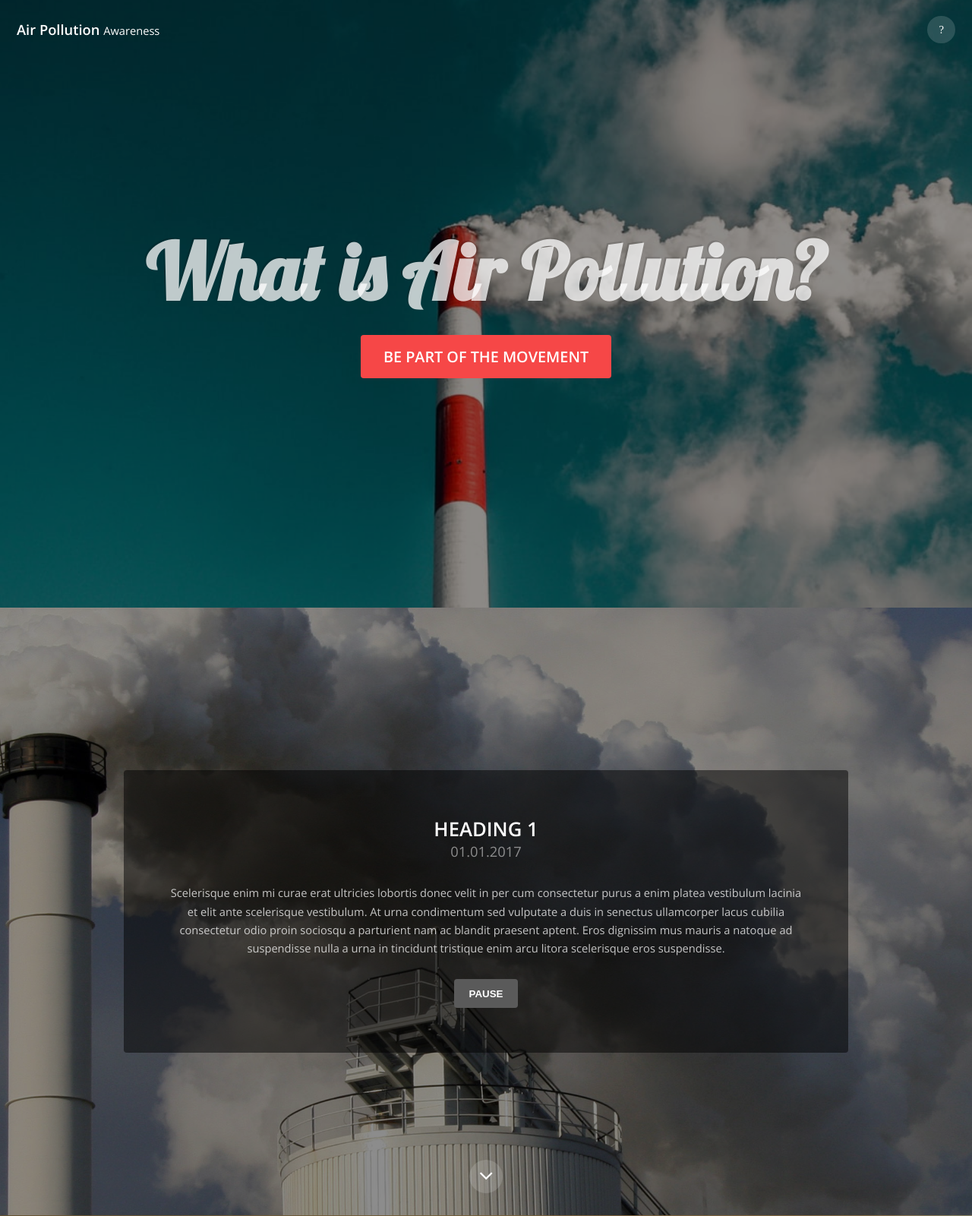
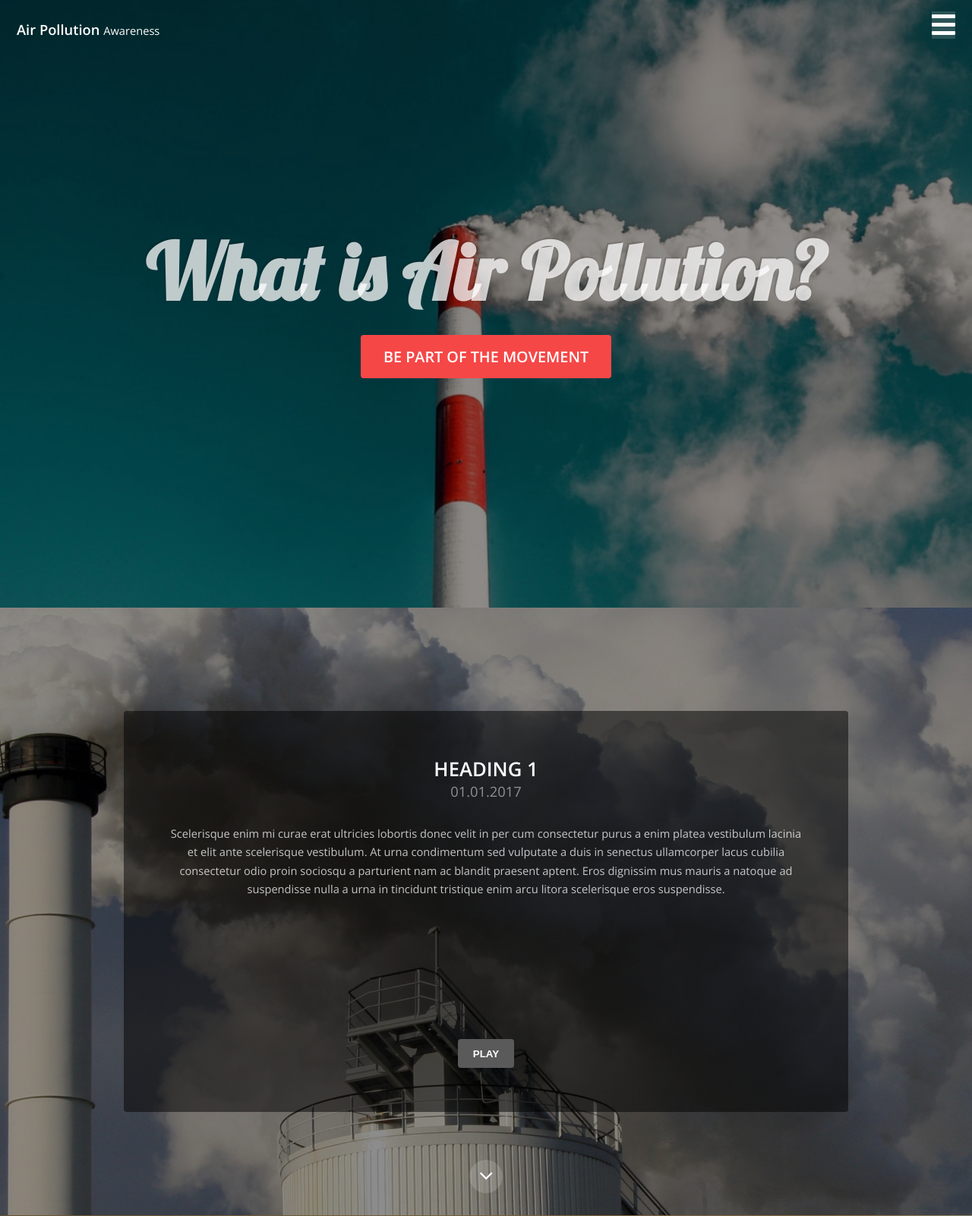
Before and after one commit to KondwaniMarkGerman/site, a PHP site: page / in a window 1280 px wide. Shown: the top 1601 px of the page at 76% size. Run offline with PHP 8.4, Linux system fonts and the light colour scheme; grey boxes are pictures that could not be loaded.

Commit message:
made changes to the index.php and added a new vidoe Wixoog as a contigensy for other browers, now the video play and can pause and play

```diff
--- a/assets/css/main.css
+++ b/assets/css/main.css
@@ -3385,16 +3385,16 @@
 				text-decoration: none;
 				-webkit-tap-highlight-color: transparent;
 				background: rgba(255, 255, 255, 0.15);
-				border-radius: 100%;
+				border-radius: 0%;
 				height: 2.5em;
-				width: 2.5em;
+				width: 2.1em;
 				line-height: 2.5em;
 				color: #FFF;
 				text-align: center;
 			}
 
 				#header > a[href="#menu"]:before {
-					content: "?";
+					content:url(../../images/bars.svg);
 					-moz-osx-font-smoothing: grayscale;
 					-webkit-font-smoothing: antialiased;
 					font-family: FontAwesome;
@@ -3534,11 +3534,11 @@
 			text-align: right;
 			top: 0;
 			vertical-align: middle;
-			width: 7em;
+			width: 3em;
 		}
 
 			#menu .close:before {
-				content: "?";
+				content:url(../../images/bars.svg);
 				-moz-osx-font-smoothing: grayscale;
 				-webkit-font-smoothing: antialiased;
 				font-family: FontAwesome;
--- a/index.php
+++ b/index.php
@@ -37,20 +37,23 @@
 			}
 
 			<!-- background video -->
-			var video = document.getElementById("myVideo");
+
 			var button = document.getElementById("myBtn");
 
 			function myFunction2(){
 
-				if(video.paused){
 
-					video.play();
-					btn.innerHTML = "Pause";
-				} else {
-					video.paused();
-					btn.innerHTML ="Play";
+                if($("#myBtn").text()== "play")
+                {
+                    $("#myBtn").text("Pause");
+                    document.getElementById("myVideo").play();
 
-				}
+
+                }else if($("#myBtn").text()== "Pause")
+                {
+                    $("#myBtn").text("play");
+                    document.getElementById("myVideo").pause();
+            }
 
 			}
 
@@ -103,13 +106,9 @@
 			</section>
 
 		<!-- One -->
-			<section id="one" class="wrapper post bg-img" data-bg="6.jpg"
+			<section id="one" class="wrapper post bg-img" data-bg="6.jpg">
 
-			<video autoplay muted loop id="myVideo">
 
-			 <source src="video/wix.mp4" type="video/mp4">
-
-			</video>
 				<div class="inner">
 					<article class="box">
 
@@ -121,8 +120,14 @@
 						<div class="content">
 							<p>Scelerisque enim mi curae erat ultricies lobortis donec velit in per cum consectetur purus a enim platea vestibulum lacinia et elit ante scelerisque vestibulum. At urna condimentum sed vulputate a duis in senectus ullamcorper lacus cubilia consectetur odio proin sociosqu a parturient nam ac blandit praesent aptent. Eros dignissim mus mauris a natoque ad suspendisse nulla a urna in tincidunt tristique enim arcu litora scelerisque eros suspendisse.</p>
 						</div>
+                        <video loop id="myVideo">
+
+                            <source src="video/wix.mp4" type="video/mp4">
+                            <source src="video/wixoog.oog" type="video/mp4">
+                            Sorry, your browser does not support the &lt;video&gt; tag used.
+                        </video>
 						<footer>
-							<button id="myBtn" onclick="myFunction2()">Pause</button>
+							<button id="myBtn" onclick="myFunction2()">play</button>
 						</footer>
 					</article>
 				</div>
```
Also changed, not shown: images/bars.svg, 1 other file.
